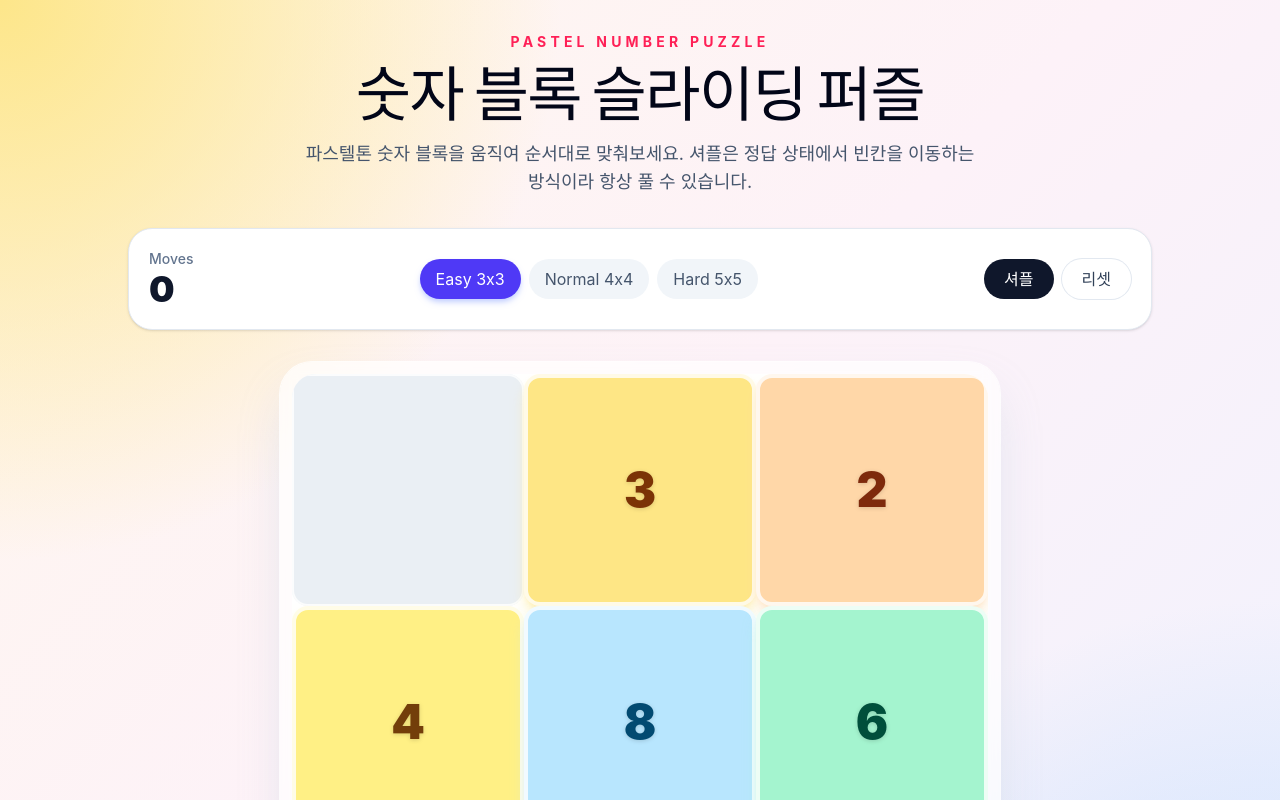
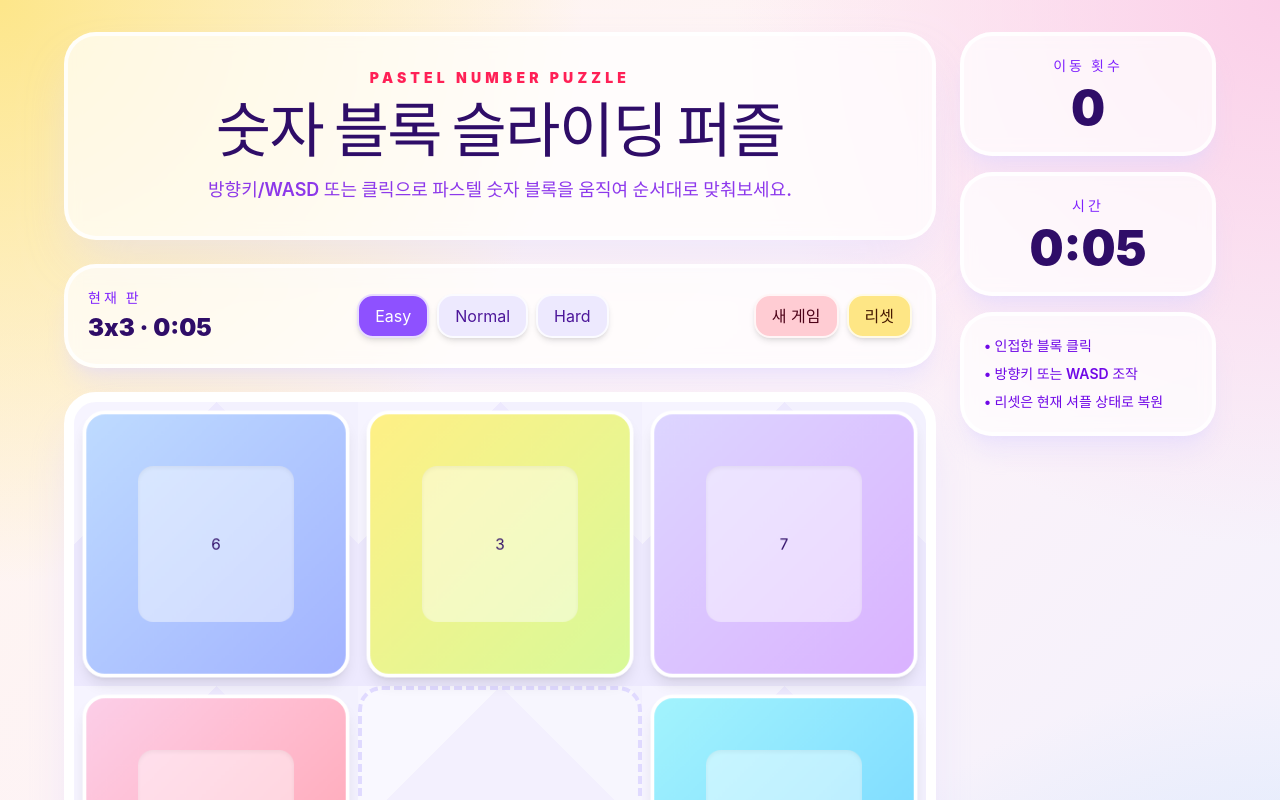
Before and after one commit to MTGVim/tiger-slide-sp, a React (Vite) app: page / in a window 1280 px wide. Shown: the top 800 px of the page. Built offline with nearby package versions, Linux system fonts and the light colour scheme.

Commit message:
Add full puzzle game loop
Co-Authored-By: Claude Opus 4.7 <noreply@anthropic.com>

```diff
--- a/src/App.jsx
+++ b/src/App.jsx
@@ -1,73 +1,219 @@
-import { useMemo, useState } from 'react'
+import { useCallback, useEffect, useMemo, useRef, useState } from 'react'
 import { Controls } from './components/Controls'
 import { PuzzleBoard } from './components/PuzzleBoard'
-import { createSolvedTiles, isSolved, moveTile, shuffleTiles } from './utils/puzzle'
+import { createShuffledTiles, getKeyboardMoveIndex, isSolved, moveTile } from './utils/puzzle'
+import { formatSeconds } from './utils/time'
+
+const DEFAULT_SIZE = 3
+const MOVE_ANIMATION_MS = 170
+const MOVE_KEYS = new Set(['arrowup', 'arrowdown', 'arrowleft', 'arrowright', 'w', 'a', 's', 'd'])
+const KEY_DIRECTIONS = {
+  arrowup: 'up',
+  w: 'up',
+  arrowdown: 'down',
+  s: 'down',
+  arrowleft: 'left',
+  a: 'left',
+  arrowright: 'right',
+  d: 'right',
+}
+
+function createGame(size) {
+  const tiles = createShuffledTiles(size)
+  const now = Date.now()
+
+  return {
+    tiles,
+    initialTiles: tiles,
+    moves: 0,
+    startedAt: now,
+    completedAt: null,
+  }
+}
 
 function App() {
-  const [size, setSize] = useState(3)
-  const [tiles, setTiles] = useState(() => shuffleTiles(createSolvedTiles(3), 3))
-  const [moves, setMoves] = useState(0)
+  const [size, setSize] = useState(DEFAULT_SIZE)
+  const [game, setGame] = useState(() => createGame(DEFAULT_SIZE))
+  const [now, setNow] = useState(() => Date.now())
+  const [isMoving, setIsMoving] = useState(false)
+  const [movingTile, setMovingTile] = useState(null)
+  const [shakeDirection, setShakeDirection] = useState(null)
+  const moveUnlockTimerRef = useRef(null)
+  const shakeTimerRef = useRef(null)
 
-  const solved = useMemo(() => isSolved(tiles), [tiles])
+  const solved = useMemo(() => isSolved(game.tiles), [game.tiles])
+  const completed = solved && game.moves > 0
+  const elapsedSeconds = Math.max(0, Math.floor(((game.completedAt ?? now) - game.startedAt) / 1000))
 
-  function startPuzzle(nextSize = size) {
-    setTiles(shuffleTiles(createSolvedTiles(nextSize), nextSize))
-    setMoves(0)
-  }
+  useEffect(() => {
+    if (completed) return undefined
 
-  function handleSizeChange(nextSize) {
+    const timerId = window.setInterval(() => {
+      setNow(Date.now())
+    }, 1000)
+
+    return () => window.clearInterval(timerId)
+  }, [completed])
+
+  useEffect(() => {
+    return () => {
+      window.clearTimeout(moveUnlockTimerRef.current)
+      window.clearTimeout(shakeTimerRef.current)
+    }
+  }, [])
+
+  const startNewGame = useCallback((nextSize = size) => {
+    window.clearTimeout(moveUnlockTimerRef.current)
+    setIsMoving(false)
+    setMovingTile(null)
     setSize(nextSize)
-    startPuzzle(nextSize)
-  }
+    setGame(createGame(nextSize))
+    setNow(Date.now())
+  }, [size])
 
-  function handleTileClick(tileIndex) {
-    if (solved) return
+  const resetPuzzle = useCallback(() => {
+    window.clearTimeout(moveUnlockTimerRef.current)
+    setIsMoving(false)
+    setMovingTile(null)
 
-    const nextTiles = moveTile(tiles, tileIndex, size)
+    const startedAt = Date.now()
+    setGame((current) => ({
+      ...current,
+      tiles: current.initialTiles,
+      moves: 0,
+      startedAt,
+      completedAt: null,
+    }))
+    setNow(startedAt)
+  }, [])
 
-    if (nextTiles === tiles) return
+  const shakeBoard = useCallback((direction) => {
+    setShakeDirection(null)
+    window.clearTimeout(shakeTimerRef.current)
 
-    setTiles(nextTiles)
-    setMoves((currentMoves) => currentMoves + 1)
-  }
+    requestAnimationFrame(() => {
+      setShakeDirection(direction)
+      shakeTimerRef.current = window.setTimeout(() => {
+        setShakeDirection(null)
+      }, 180)
+    })
+  }, [])
 
-  function handleReset() {
-    setTiles(createSolvedTiles(size))
-    setMoves(0)
-  }
+  const handleTileClick = useCallback((tileIndex) => {
+    if (completed || isMoving) return
+
+    const result = moveTile(game.tiles, tileIndex, size)
+    if (!result.moved) return
+
+    setMovingTile(game.tiles[tileIndex])
+    setIsMoving(true)
+    window.clearTimeout(moveUnlockTimerRef.current)
+    moveUnlockTimerRef.current = window.setTimeout(() => {
+      setIsMoving(false)
+      setMovingTile(null)
+    }, MOVE_ANIMATION_MS)
+
+    setGame((current) => {
+      const nextMoves = current.moves + 1
+      const completedAt = isSolved(result.tiles) ? Date.now() : null
+
+      return {
+        ...current,
+        tiles: result.tiles,
+        moves: nextMoves,
+        completedAt,
+      }
+    })
+  }, [completed, game.tiles, isMoving, size])
+
+  useEffect(() => {
+    function handleKeyDown(event) {
+      const target = event.target
+      const isTyping =
+        target instanceof HTMLElement &&
+        (target.tagName === 'INPUT' ||
+          target.tagName === 'SELECT' ||
+          target.tagName === 'TEXTAREA' ||
+          target.isContentEditable)
+      const normalizedKey = event.key.toLowerCase()
+
+      if (isTyping || !MOVE_KEYS.has(normalizedKey)) return
+
+      event.preventDefault()
+      if (completed || isMoving) return
+
+      const tileIndex = getKeyboardMoveIndex(game.tiles, size, event.key)
+      if (tileIndex === -1) {
+        shakeBoard(KEY_DIRECTIONS[normalizedKey])
+        return
+      }
+
+      handleTileClick(tileIndex)
+    }
+
+    window.addEventListener('keydown', handleKeyDown)
+    return () => window.removeEventListener('keydown', handleKeyDown)
+  }, [completed, game.tiles, handleTileClick, isMoving, shakeBoard, size])
 
   return (
-    <main className="min-h-screen bg-[radial-gradient(circle_at_top_left,#fde68a,transparent_32%),radial-gradient(circle_at_bottom_right,#bfdbfe,transparent_34%),linear-gradient(135deg,#fff7ed,#fdf2f8_45%,#eef2ff)] px-4 py-8 text-slate-900 sm:px-6 lg:px-8">
-      <div className="mx-auto flex max-w-5xl flex-col gap-8">
-        <header className="text-center">
-          <p className="text-sm font-bold uppercase tracking-[0.3em] text-rose-500">Pastel Number Puzzle</p>
-          <h1 className="mt-3 text-4xl font-black tracking-tight text-slate-950 sm:text-6xl">
-            숫자 블록 슬라이딩 퍼즐
-          </h1>
-          <p className="mx-auto mt-4 max-w-2xl text-base text-slate-600 sm:text-lg">
-            파스텔톤 숫자 블록을 움직여 순서대로 맞춰보세요. 셔플은 정답 상태에서 빈칸을 이동하는 방식이라 항상 풀 수 있습니다.
-          </p>
-        </header>
+    <main className="min-h-screen bg-[radial-gradient(circle_at_top_left,#fde68a,transparent_32%),radial-gradient(circle_at_top_right,#fbcfe8,transparent_30%),radial-gradient(circle_at_bottom_right,#bfdbfe,transparent_34%),linear-gradient(135deg,#fff7ed,#fdf2f8_45%,#eef2ff)] px-4 py-8 text-violet-950 sm:px-6 lg:px-8">
+      <div className="mx-auto grid max-w-6xl gap-6 lg:grid-cols-[minmax(0,1fr)_16rem]">
+        <section className="grid gap-6">
+          <header className="rounded-[2rem] border-4 border-white/80 bg-white/70 p-6 text-center shadow-2xl shadow-violet-200/50 backdrop-blur sm:p-8">
+            <p className="text-sm font-black uppercase tracking-[0.3em] text-rose-500">Pastel Number Puzzle</p>
+            <h1 className="mt-3 text-4xl font-black tracking-tight text-violet-950 sm:text-6xl">
+              숫자 블록 슬라이딩 퍼즐
+            </h1>
+            <p className="mx-auto mt-4 max-w-2xl text-base font-semibold text-violet-700/80 sm:text-lg">
+              방향키/WASD 또는 클릭으로 파스텔 숫자 블록을 움직여 순서대로 맞춰보세요.
+            </p>
+          </header>
 
-        <Controls
-          size={size}
-          moves={moves}
-          solved={solved}
-          onSizeChange={handleSizeChange}
-          onShuffle={() => startPuzzle(size)}
-          onReset={handleReset}
-        />
+          <Controls
+            size={size}
+            moves={game.moves}
+            elapsedTime={formatSeconds(elapsedSeconds)}
+            solved={completed}
+            onSizeChange={startNewGame}
+            onShuffle={() => startNewGame(size)}
+            onReset={resetPuzzle}
+          />
 
-        <section className="mx-auto grid w-full max-w-[720px] gap-5">
-          <PuzzleBoard tiles={tiles} size={size} onTileClick={handleTileClick} />
-          <div className="rounded-3xl border border-white/70 bg-white/70 p-5 text-sm text-slate-600 shadow-sm backdrop-blur">
-            <ul className="grid gap-2 text-left sm:grid-cols-3">
-              <li>• 인접한 블록만 이동</li>
-              <li>• 3x3 / 4x4 / 5x5 지원</li>
-              <li>• 이동 횟수와 완료 판정 제공</li>
+          <PuzzleBoard
+            tiles={game.tiles}
+            size={size}
+            onTileClick={handleTileClick}
+            disabled={completed || isMoving}
+            movingTile={movingTile}
+            shakeDirection={shakeDirection}
+          />
+        </section>
+
+        <aside className="grid content-start gap-4 sm:grid-cols-2 lg:grid-cols-1">
+          <div className="rounded-[2rem] border-4 border-white/80 bg-white/70 p-5 text-center shadow-xl shadow-violet-200/40 backdrop-blur">
+            <p className="text-sm font-black uppercase tracking-[0.22em] text-violet-600">이동 횟수</p>
+            <p className="mt-2 text-5xl font-black">{game.moves}</p>
+          </div>
+          <div className="rounded-[2rem] border-4 border-white/80 bg-white/70 p-5 text-center shadow-xl shadow-violet-200/40 backdrop-blur">
+            <p className="text-sm font-black uppercase tracking-[0.22em] text-violet-600">시간</p>
+            <p className="mt-2 text-5xl font-black">{formatSeconds(elapsedSeconds)}</p>
+          </div>
+          {completed ? (
+            <div className="rounded-[2rem] border-4 border-white bg-emerald-200 p-5 text-center shadow-xl shadow-emerald-200/60 sm:col-span-2 lg:col-span-1">
+              <p className="text-2xl font-black text-emerald-950">완성!</p>
+              <p className="mt-1 text-sm font-bold text-emerald-900">
+                {game.moves}회 이동 · {formatSeconds(elapsedSeconds)}
+              </p>
+            </div>
+          ) : null}
+          <div className="rounded-[2rem] border-4 border-white/80 bg-white/70 p-5 text-sm font-semibold text-violet-700 shadow-xl shadow-violet-200/40 backdrop-blur">
+            <ul className="space-y-2 text-left">
+              <li>• 인접한 블록 클릭</li>
+              <li>• 방향키 또는 WASD 조작</li>
+              <li>• 리셋은 현재 셔플 상태로 복원</li>
             </ul>
           </div>
-        </section>
+        </aside>
       </div>
     </main>
   )
--- a/src/components/Controls.jsx
+++ b/src/components/Controls.jsx
@@ -1,16 +1,14 @@
-const DIFFICULTIES = [
-  { label: 'Easy', size: 3 },
-  { label: 'Normal', size: 4 },
-  { label: 'Hard', size: 5 },
-]
+import { DIFFICULTIES } from '../utils/puzzle'
 
-export function Controls({ size, moves, solved, onSizeChange, onShuffle, onReset }) {
+export function Controls({ size, elapsedTime, solved, onSizeChange, onShuffle, onReset }) {
   return (
-    <section className="rounded-3xl border border-slate-200 bg-white p-5 shadow-sm">
+    <section className="rounded-[2rem] border-4 border-white/80 bg-white/70 p-5 shadow-xl shadow-violet-200/40 backdrop-blur">
       <div className="flex flex-col gap-5 lg:flex-row lg:items-center lg:justify-between">
         <div className="text-left">
-          <p className="text-sm font-medium text-slate-500">Moves</p>
-          <p className="text-4xl font-black text-slate-900">{moves}</p>
+          <p className="text-sm font-black uppercase tracking-[0.22em] text-violet-600">현재 판</p>
+          <p className="mt-1 text-2xl font-black text-violet-950">
+            {size}x{size} · {elapsedTime}
+          </p>
         </div>
 
         <div className="flex flex-wrap gap-2">
@@ -18,14 +16,14 @@ export function Controls({ size, moves, solved, onSizeChange, onShuffle, onReset
             <button
               key={difficulty.size}
               type="button"
-              className={`rounded-full px-4 py-2 text-sm font-bold transition ${
+              className={`rounded-2xl border-2 border-white/80 px-4 py-2 font-extrabold shadow-md transition duration-150 ease-out hover:-translate-y-0.5 hover:shadow-lg focus:outline-none focus:ring-4 focus:ring-violet-200 ${
                 size === difficulty.size
-                  ? 'bg-indigo-600 text-white shadow-md shadow-indigo-200'
-                  : 'bg-slate-100 text-slate-600 hover:bg-slate-200'
+                  ? 'bg-violet-500 text-white'
+                  : 'bg-violet-100 text-violet-900 hover:bg-violet-200'
               }`}
               onClick={() => onSizeChange(difficulty.size)}
             >
-              {difficulty.label} {difficulty.size}x{difficulty.size}
+              {difficulty.label}
             </button>
           ))}
         </div>
@@ -33,14 +31,14 @@ export function Controls({ size, moves, solved, onSizeChange, onShuffle, onReset
         <div className="flex gap-2">
           <button
             type="button"
-            className="rounded-full bg-slate-900 px-5 py-2 text-sm font-bold text-white transition hover:bg-slate-700"
+            className="rounded-2xl border-2 border-white/80 bg-rose-200 px-4 py-2 font-extrabold text-rose-950 shadow-md transition duration-150 ease-out hover:-translate-y-0.5 hover:bg-rose-300 hover:shadow-lg focus:outline-none focus:ring-4 focus:ring-rose-200"
             onClick={onShuffle}
           >
-            셔플
+            새 게임
           </button>
           <button
             type="button"
-            className="rounded-full bg-white px-5 py-2 text-sm font-bold text-slate-700 ring-1 ring-slate-200 transition hover:bg-slate-50"
+            className="rounded-2xl border-2 border-white/80 bg-amber-200 px-4 py-2 font-extrabold text-amber-950 shadow-md transition duration-150 ease-out hover:-translate-y-0.5 hover:bg-amber-300 hover:shadow-lg focus:outline-none focus:ring-4 focus:ring-amber-200"
             onClick={onReset}
           >
             리셋
@@ -49,8 +47,8 @@ export function Controls({ size, moves, solved, onSizeChange, onShuffle, onReset
       </div>
 
       {solved ? (
-        <p className="mt-4 rounded-2xl bg-emerald-50 px-4 py-3 text-sm font-bold text-emerald-700">
-          완료했습니다! 셔플을 눌러 다시 도전해보세요.
+        <p className="mt-4 rounded-2xl border-2 border-white/80 bg-emerald-200 px-4 py-3 text-sm font-black text-emerald-950">
+          완료했습니다! 새 게임을 눌러 다시 도전해보세요.
         </p>
       ) : null}
     </section>
--- a/src/components/PuzzleBoard.jsx
+++ b/src/components/PuzzleBoard.jsx
@@ -1,71 +1,79 @@
-import { isAdjacent } from '../utils/puzzle'
+import { createSolvedTiles, getEmptyTile, isAdjacent } from '../utils/puzzle'
 
 const BLOCK_COLORS = [
-  'bg-rose-200 text-rose-900 shadow-rose-200/60',
-  'bg-orange-200 text-orange-900 shadow-orange-200/60',
-  'bg-amber-200 text-amber-900 shadow-amber-200/60',
-  'bg-yellow-200 text-yellow-900 shadow-yellow-200/60',
-  'bg-lime-200 text-lime-900 shadow-lime-200/60',
-  'bg-emerald-200 text-emerald-900 shadow-emerald-200/60',
-  'bg-cyan-200 text-cyan-900 shadow-cyan-200/60',
-  'bg-sky-200 text-sky-900 shadow-sky-200/60',
-  'bg-indigo-200 text-indigo-900 shadow-indigo-200/60',
-  'bg-violet-200 text-violet-900 shadow-violet-200/60',
-  'bg-fuchsia-200 text-fuchsia-900 shadow-fuchsia-200/60',
-  'bg-pink-200 text-pink-900 shadow-pink-200/60',
+  'from-pink-200 to-rose-300',
+  'from-orange-200 to-amber-300',
+  'from-yellow-200 to-lime-200',
+  'from-emerald-200 to-teal-300',
+  'from-cyan-200 to-sky-300',
+  'from-blue-200 to-indigo-300',
+  'from-violet-200 to-purple-300',
+  'from-fuchsia-200 to-pink-300',
 ]
 
-export function PuzzleBoard({ tiles, size, onTileClick }) {
-  const emptyTile = size * size - 1
+export function PuzzleBoard({ tiles, size, onTileClick, disabled, movingTile, shakeDirection }) {
+  const emptyTile = getEmptyTile(size)
   const emptyIndex = tiles.indexOf(emptyTile)
   const tileSize = 100 / size
+  const tilePositions = new Map(tiles.map((tile, index) => [tile, index]))
 
   return (
-    <div className="rounded-[2rem] bg-white/70 p-3 shadow-2xl shadow-slate-300/70 ring-1 ring-white/80 backdrop-blur">
-      <div className="relative aspect-square w-full overflow-hidden rounded-[1.5rem] bg-white/80">
     <div
-          className="absolute rounded-2xl bg-slate-200/70 ring-2 ring-inset ring-white/80"
+      tabIndex={0}
+      className={`relative aspect-square w-full overflow-hidden rounded-[2rem] border-[10px] border-white bg-violet-100 shadow-2xl shadow-violet-200/60 ${
+        shakeDirection ? `board-shake-${shakeDirection}` : ''
+      }`}
+      aria-label={`${size} 곱하기 ${size} 슬라이딩 퍼즐판. 방향키 또는 WASD로 빈칸을 움직일 수 있습니다.`}
+      style={{
+        backgroundImage:
+          'linear-gradient(135deg, rgba(255,255,255,.5) 25%, transparent 25%), linear-gradient(225deg, rgba(255,255,255,.35) 25%, transparent 25%)',
+        backgroundSize: `${tileSize}% ${tileSize}%`,
+      }}
+    >
+      <div
+        className="absolute rounded-3xl border-4 border-dashed border-violet-200/90 bg-white/35"
+        aria-hidden="true"
         style={{
           width: `${tileSize}%`,
           height: `${tileSize}%`,
-            left: `${(emptyIndex % size) * tileSize}%`,
-            top: `${Math.floor(emptyIndex / size) * tileSize}%`,
+          transform: `translate(${(emptyIndex % size) * 100}%, ${Math.floor(emptyIndex / size) * 100}%)`,
         }}
       />
 
-        {tiles.map((tileId, index) => {
-          if (tileId === emptyTile) return null
+      {createSolvedTiles(size).map((tile) => {
+        if (tile === emptyTile) return null
 
-          const currentRow = Math.floor(index / size)
-          const currentCol = index % size
-          const canMove = isAdjacent(index, emptyIndex, size)
-          const colorClass = BLOCK_COLORS[tileId % BLOCK_COLORS.length]
+        const index = tilePositions.get(tile)
+        const row = Math.floor(index / size)
+        const col = index % size
+        const canMove = !disabled && isAdjacent(index, emptyIndex, size)
+        const colorClass = BLOCK_COLORS[tile % BLOCK_COLORS.length]
 
         return (
           <button
-              key={tileId}
+            key={tile}
             type="button"
-              className={`absolute rounded-2xl border-4 border-white/80 shadow-lg transition-all duration-150 ease-out ${colorClass} ${
-                canMove
-                  ? 'cursor-pointer hover:z-10 hover:scale-[1.04] hover:ring-4 hover:ring-white/90'
-                  : 'cursor-default'
+            className={`absolute grid place-items-center rounded-3xl border-4 border-white bg-gradient-to-br ${colorClass} text-3xl font-black text-violet-950 shadow-lg transition-[transform,box-shadow,filter] duration-150 ease-out focus:z-10 focus:outline-none focus:ring-4 focus:ring-violet-300 sm:text-4xl ${
+              canMove ? 'cursor-pointer hover:brightness-105 hover:drop-shadow-xl' : 'cursor-default'
             }`}
             style={{
               width: `${tileSize}%`,
               height: `${tileSize}%`,
-                transform: `translate(${currentCol * 100}%, ${currentRow * 100}%)`,
+              transform: `translate(${col * 100}%, ${row * 100}%) scale(0.94)`,
+              transition: 'transform 150ms ease, box-shadow 150ms ease, filter 150ms ease',
+              willChange: 'transform',
+              zIndex: movingTile === tile ? 2 : 1,
             }}
-              disabled={!canMove}
+            disabled={disabled || !canMove}
             onClick={() => onTileClick(index)}
-              aria-label={`${tileId + 1}번 타일`}
+            aria-label={`블록 ${tile + 1}${canMove ? ', 이동 가능' : ''}`}
           >
-              <span className="flex h-full w-full items-center justify-center text-4xl font-black drop-shadow-sm sm:text-5xl">
-                {tileId + 1}
+            <span className="grid h-3/5 w-3/5 place-items-center rounded-2xl bg-white/45 shadow-inner">
+              {tile + 1}
             </span>
           </button>
         )
       })}
     </div>
-    </div>
   )
 }
--- a/src/utils/puzzle.js
+++ b/src/utils/puzzle.js
@@ -1,5 +1,15 @@
+export const DIFFICULTIES = [
+  { label: 'Easy', size: 3 },
+  { label: 'Normal', size: 4 },
+  { label: 'Hard', size: 5 },
+]
+
 export function createSolvedTiles(size) {
   return Array.from({ length: size * size }, (_, index) => index)
+}
+
+export function getEmptyTile(size) {
+  return size * size - 1
 }
 
 export function getNeighbors(index, size) {
@@ -24,42 +34,85 @@ export function isAdjacent(a, b, size) {
   return Math.abs(ar - br) + Math.abs(ac - bc) === 1
 }
 
-export function shuffleTiles(tiles, size, steps = 200) {
-  const shuffled = [...tiles]
-  let emptyIndex = shuffled.length - 1
-  let previousIndex = -1
-
-  for (let i = 0; i < steps; i += 1) {
-    const candidates = getNeighbors(emptyIndex, size).filter((index) => index !== previousIndex)
-    const nextIndex = candidates[Math.floor(Math.random() * candidates.length)]
-
-    ;[shuffled[emptyIndex], shuffled[nextIndex]] = [shuffled[nextIndex], shuffled[emptyIndex]]
-
-    previousIndex = emptyIndex
-    emptyIndex = nextIndex
-  }
-
-  if (isSolved(shuffled)) {
-    return shuffleTiles(tiles, size, steps + 1)
-  }
-
-  return shuffled
+export function isSolved(tiles) {
+  return tiles.every((tile, index) => tile === index)
 }
 
 export function moveTile(tiles, tileIndex, size) {
-  const emptyTile = size * size - 1
-  const emptyIndex = tiles.indexOf(emptyTile)
+  const emptyIndex = tiles.indexOf(getEmptyTile(size))
 
-  if (!isAdjacent(tileIndex, emptyIndex, size)) {
-    return tiles
+  if (tileIndex < 0 || tileIndex >= tiles.length || !isAdjacent(tileIndex, emptyIndex, size)) {
+    return { tiles, moved: false }
   }
 
   const nextTiles = [...tiles]
   ;[nextTiles[tileIndex], nextTiles[emptyIndex]] = [nextTiles[emptyIndex], nextTiles[tileIndex]]
 
-  return nextTiles
+  return { tiles: nextTiles, moved: true }
 }
 
-export function isSolved(tiles) {
-  return tiles.every((tile, index) => tile === index)
+export function getKeyboardMoveIndex(tiles, size, key) {
+  const emptyIndex = tiles.indexOf(getEmptyTile(size))
+  const emptyRow = Math.floor(emptyIndex / size)
+  const emptyCol = emptyIndex % size
+  const normalizedKey = key.toLowerCase()
+
+  if ((normalizedKey === 'arrowup' || normalizedKey === 'w') && emptyRow < size - 1) {
+    return emptyIndex + size
+  }
+
+  if ((normalizedKey === 'arrowdown' || normalizedKey === 's') && emptyRow > 0) {
+    return emptyIndex - size
+  }
+
+  if ((normalizedKey === 'arrowleft' || normalizedKey === 'a') && emptyCol < size - 1) {
+    return emptyIndex + 1
+  }
+
+  if ((normalizedKey === 'arrowright' || normalizedKey === 'd') && emptyCol > 0) {
+    return emptyIndex - 1
+  }
+
+  return -1
 }
+
+function pickIndex(rng, length) {
+  return Math.floor(rng() * length)
+}
+
+export function shuffleTiles(
+  tiles,
+  size,
+  { steps = size * size * 20, rng = Math.random, returnTrace = false } = {},
+) {
+  const shuffled = [...tiles]
+  let emptyIndex = shuffled.indexOf(getEmptyTile(size))
+  let previousEmpty = -1
+  const trace = []
+
+  for (let step = 0; step < steps; step += 1) {
+    let candidates = getNeighbors(emptyIndex, size).filter((neighbor) => neighbor !== previousEmpty)
+
+    if (candidates.length === 0) {
+      candidates = getNeighbors(emptyIndex, size)
+    }
+
+    const nextEmpty = candidates[pickIndex(rng, candidates.length)]
+    trace.push({ from: emptyIndex, to: nextEmpty })
+    ;[shuffled[emptyIndex], shuffled[nextEmpty]] = [shuffled[nextEmpty], shuffled[emptyIndex]]
+    previousEmpty = emptyIndex
+    emptyIndex = nextEmpty
+  }
+
+  if (isSolved(shuffled)) {
+    const nextEmpty = getNeighbors(emptyIndex, size)[0]
+    trace.push({ from: emptyIndex, to: nextEmpty })
+    ;[shuffled[emptyIndex], shuffled[nextEmpty]] = [shuffled[nextEmpty], shuffled[emptyIndex]]
+  }
+
+  return returnTrace ? { tiles: shuffled, trace } : shuffled
+}
+
+export function createShuffledTiles(size, options) {
+  return shuffleTiles(createSolvedTiles(size), size, options)
+}
--- /dev/null
+++ b/src/utils/time.js
@@ -0,0 +1,6 @@
+export function formatSeconds(seconds) {
+  const minutes = Math.floor(seconds / 60)
+  const remainingSeconds = seconds % 60
+
+  return `${minutes}:${remainingSeconds.toString().padStart(2, '0')}`
+}
```
Also changed, not shown: src/index.css (+40 -0 lines). Lines whose indentation alone changed are shown as unchanged.
